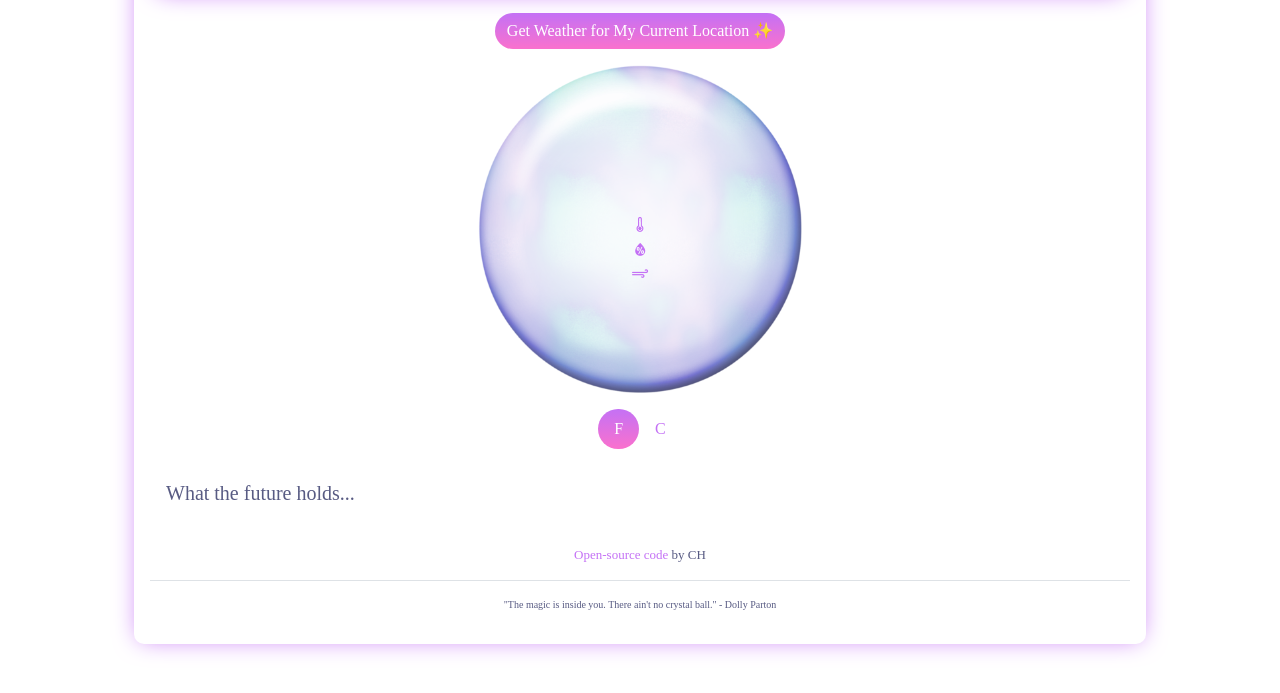
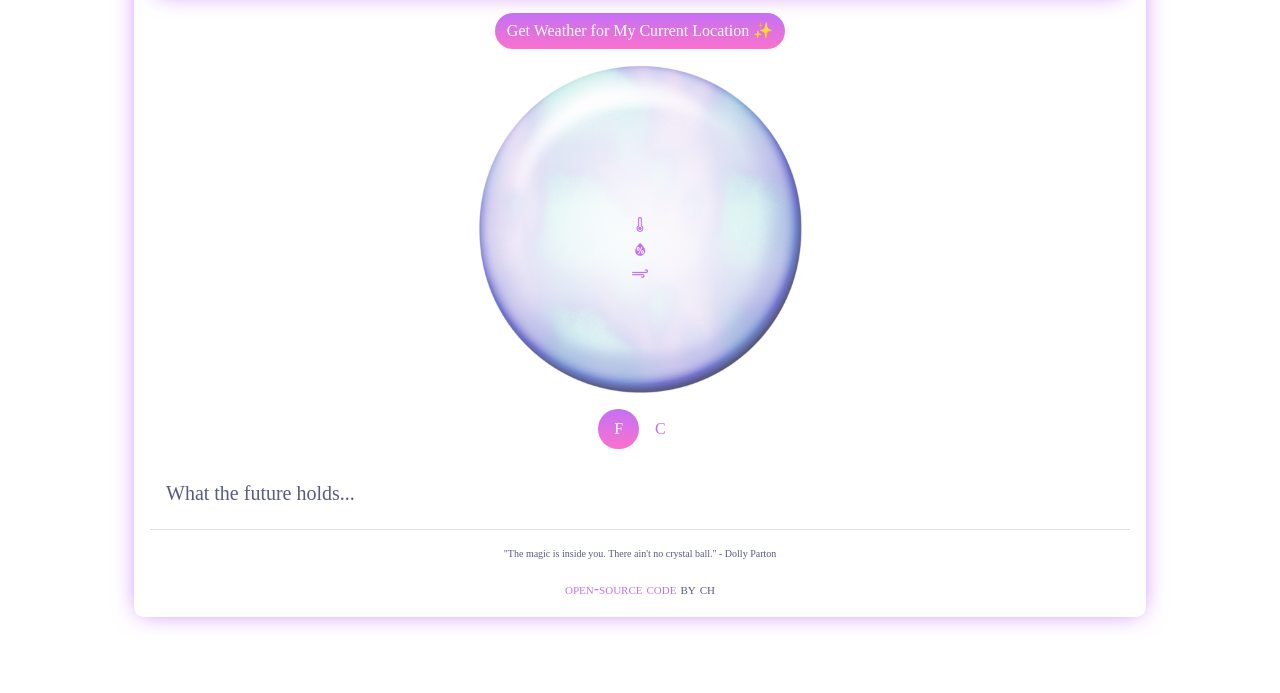
Before and after one commit to hi-crystal/crystal-ball-weather, a website built with Parcel: page Final-Project/index.html in a window 1280 px wide. Shown: the part 199-892 px from the top of the page. Built offline with nearby package versions, Linux system fonts and the light colour scheme; no server answers; a web font is replaced by a local one.

Commit message:
Changed footer

```diff
--- a/Final-Project/index.html
+++ b/Final-Project/index.html
@@ -89,15 +89,14 @@
                 <div class="row row-cols-5" id="forecast"></div>
               </div>
             </div>
-
-            <div id="git-link" class="link">
-            <span id="source">
-              <a href="https://github.com/hi-crystal/crystal-ball-weather">Open-source code</a>
-              by CH
-            </span>
-          </div>
           <div class="border-top" id="quote">
             <p>"The magic is inside you. There ain't no crystal ball." - Dolly Parton</p>
+          </div>
+          <div id="git-link" class="link">
+            <span id="source">
+              <a href="https://github.com/hi-crystal/crystal-ball-weather">open-source code</a>
+              by ch
+            </span>
           </div>
         </div>
 
--- a/Final-Project/src/css/styles.css
+++ b/Final-Project/src/css/styles.css
@@ -96,8 +96,8 @@ a:hover {
 }
 .link {
   text-align: center;
-  padding: 16px 0px;
-  font-size: small;
+  font-size:medium;
+  font-variant: small-caps;
 }
 
 #range {
```
